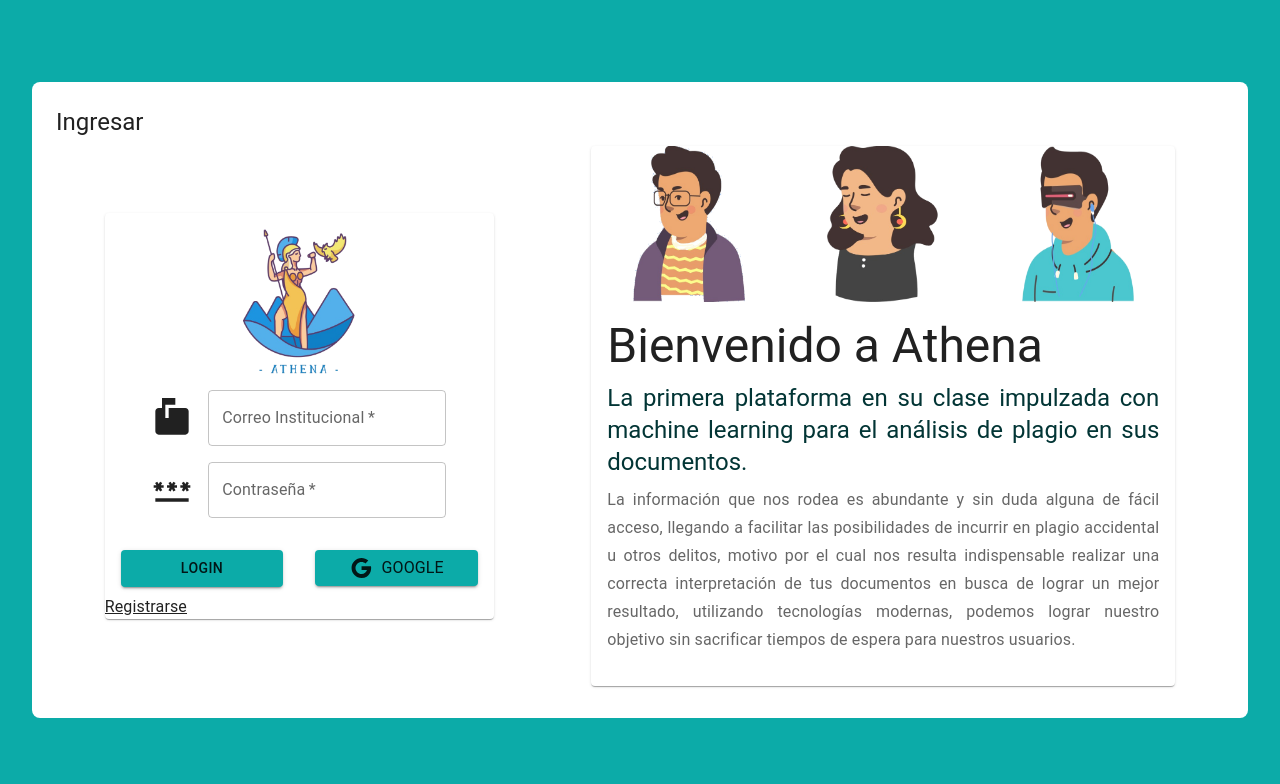
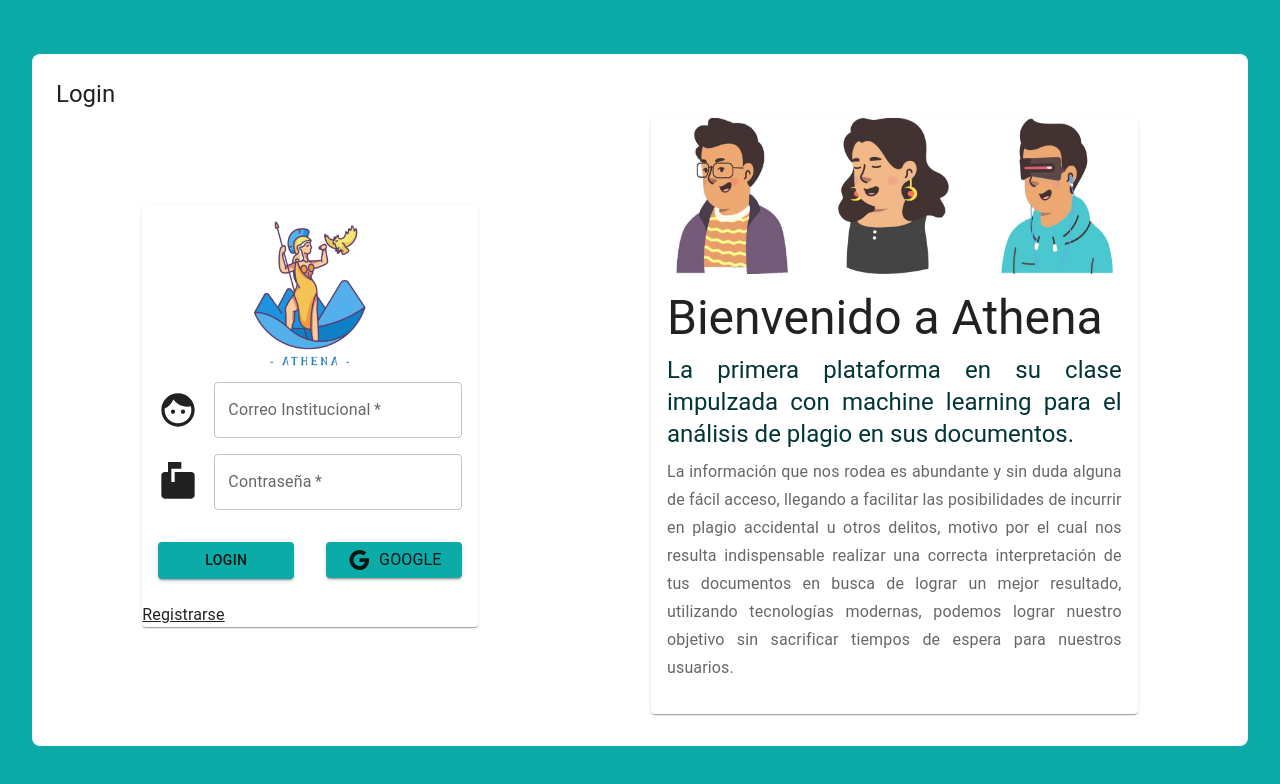
Before and after one commit to ArturoEmmanuelToledoAguado/titulo-plox, a React (Vite) app: page /auth/login in a window 1280 px wide. Shown: the top 784 px of the page. Built offline with nearby package versions, Linux system fonts and the light colour scheme; no server answers.

Commit message:
cambios pequeños :v

```diff
--- a/src/authentication/pages/LoginPage.jsx
+++ b/src/authentication/pages/LoginPage.jsx
@@ -1,6 +1,6 @@
 import { useMemo, useState } from 'react'
 import { useForm } from '../../hooks'
-import { Face, Google, MarkunreadMailbox, Password } from '@mui/icons-material'
+import { Face, Google, MarkunreadMailbox } from '@mui/icons-material'
 import { AuthLayout } from '../layout/AuthLayout'
 import { Link as RouterLink } from 'react-router-dom'
 import { useDispatch, useSelector } from 'react-redux'
@@ -42,8 +42,8 @@
   }
 
   return (
-    <AuthLayout title='Ingresar'>
-      <form action="" onSubmit={onSubmit} className=" animate__animated animate__fadeIn animate__faster">
+    <AuthLayout title='Login'>
+      <form action="" onSubmit={onSubmit}>
       <Grid
             container
             justifyContent= 'space-around'
@@ -51,7 +51,7 @@
             sx={{mb:1}}>
             <Grid
                 item
-                xs={4}>
+                sx={3}>
                     <Card >
                         <CardContent>
                             <Grid
@@ -67,9 +67,9 @@
                                 alignItems = 'center'
                                 justifyContent= 'center'
                                 sx= {{mb:2}}>
-                                  <MarkunreadMailbox sx={{ fontSize: 40, color: 'secondary', mr:2 }}/>
+                                  <Face sx={{ fontSize: 40, color: 'secondary', mr:2 }}/>
                                   <Grid item
-                                    xs={8}>
+                                    sx={2}>
                                       <TextField
                                           label="Correo Institucional"
                                           type="email"
@@ -95,9 +95,9 @@
                                 container
                                 alignItems = 'center'
                                 justifyContent= 'center'>
-                                    <Password sx={{ fontSize: 40, color: 'secondary', mr:2 }}/>
+                                    <MarkunreadMailbox sx={{ fontSize: 40, color: 'secondary', mr:2 }}/>
                                     <Grid item
-                                    xs={8}>
+                                    sx={2}>
                                       <TextField
                                           label="Contraseña"
                                           type="password"
@@ -139,7 +139,7 @@
 
                         </CardActions>
                         <Grid container
-                          xs={{mt:2}}
+                          sx={{mt:2, mr:8}}
                           alignItems = 'center'>
                             <Link
                                 component={RouterLink}
@@ -153,7 +153,7 @@
             <Grid
                 item
                 alignItems='center'
-                xs={6}>
+                xs={5}>
                     <Card>
                         <Grid
                             container
--- a/src/helpers/validUserAndEmail.js
+++ b/src/helpers/validUserAndEmail.js
@@ -2,9 +2,8 @@
     const newname = displayName.toLowerCase().split(' ')
     try {
         const searchLastName = newname.map((element, index) => {if(element === email.substr(1, (email.indexOf(email.match(/(\d+)/g)[0])-2))) return index+1 }).filter(numero =>  Number.isInteger(numero)).pop()
-        const letter = (searchLastName === 1)?newname[searchLastName+1]:newname[searchLastName*0]
-        const lastName = (searchLastName === 1)?newname[searchLastName*0]:newname[searchLastName-1]
-        return email.substr(0,email.search('@')).includes(letter.substr(0, 1) + lastName + newname[searchLastName].substr(0, 1))
+        const letter = (searchLastName === 1)?newname[searchLastName+1]:newname[searchLastName*0].substr(0, 1)
+        return email.substr(0,email.search('@')).includes(letter + (searchLastName === 1)?newname[searchLastName*0]:newname[searchLastName-1] + newname[searchLastName].substr(0, 1))
     } catch (error) {
         return false
     }
```
